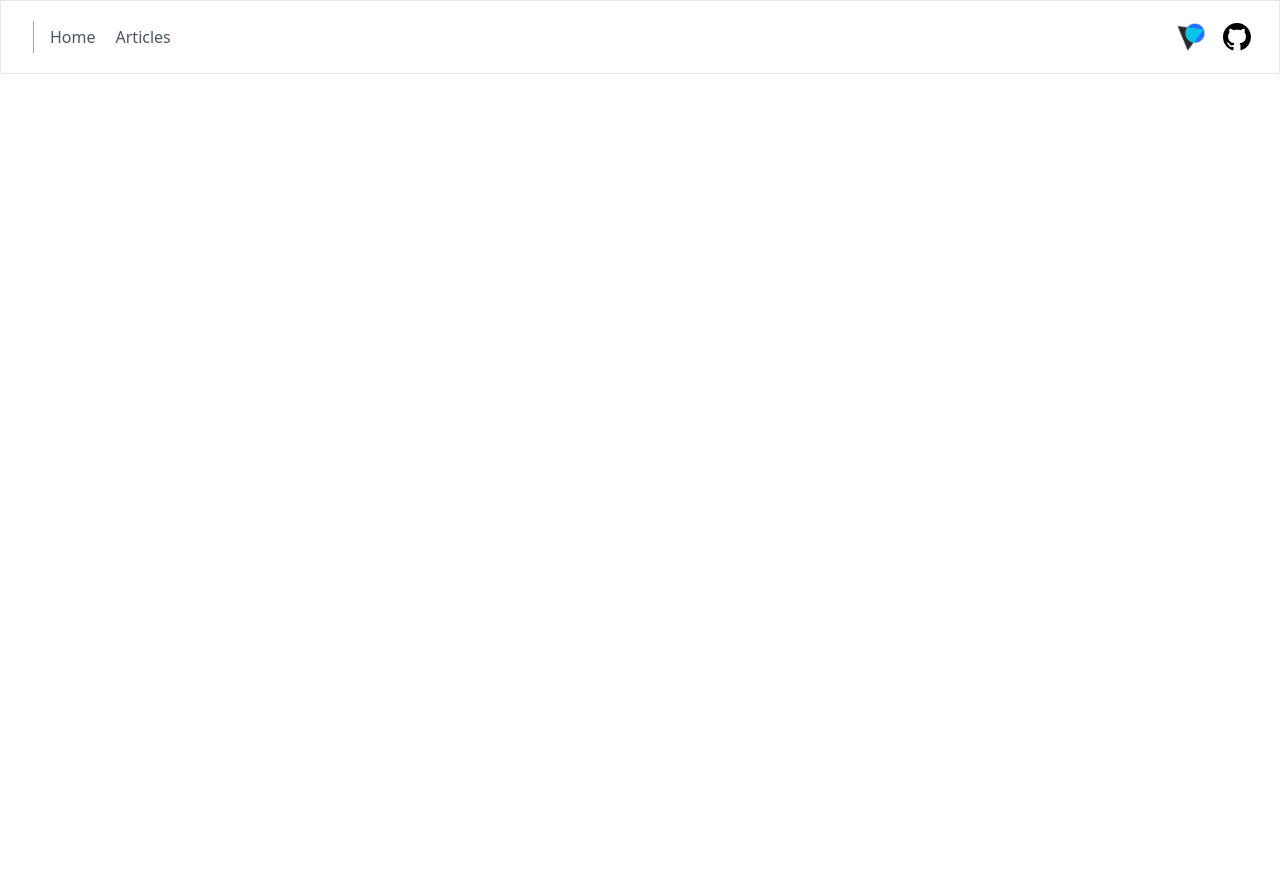
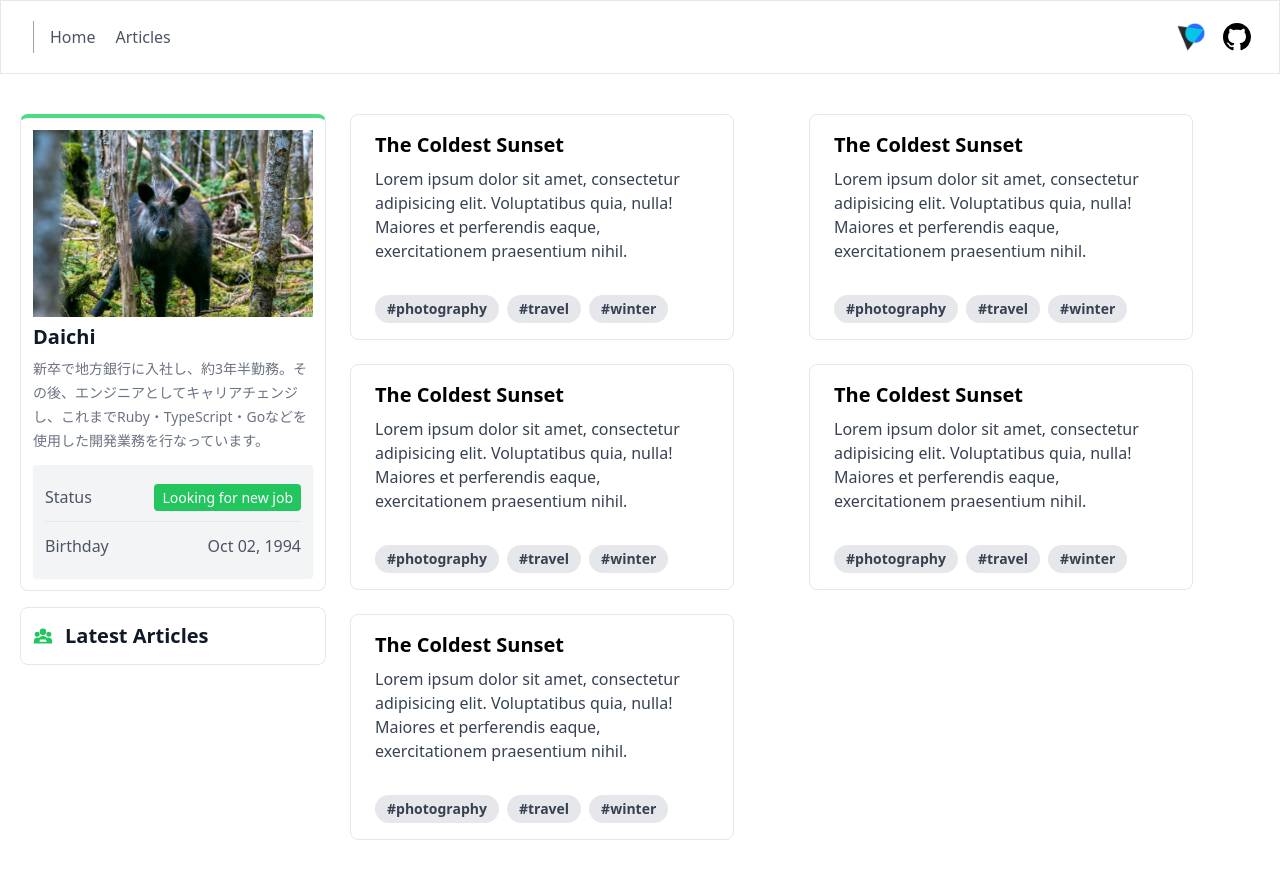
Before and after one commit to daichi1002/hp, a Nuxt app in the folder frontend/: page /article in a window 1280 px wide. Before the commit this address had no page. Shown: the top 878 px of the page. Before the commit the page ends 800 px from the top, so only its background shows below. Built offline with nearby package versions, Linux system fonts and the light colour scheme.

Commit message:
🚧 view article index page

```diff
--- a/frontend/components/Header.vue
+++ b/frontend/components/Header.vue
@@ -8,7 +8,9 @@
         class="md:mr-auto md:ml-4 md:py-1 md:pl-4 md:border-l md:border-gray-400 flex flex-wrap items-center text-base justify-center"
       >
         <NuxtLink to="/" class="mr-5 hover:text-gray-900">Home</NuxtLink>
-        <NuxtLink to="" class="mr-5 hover:text-gray-900">Articles</NuxtLink>
+        <NuxtLink to="/article" class="mr-5 hover:text-gray-900"
+          >Articles</NuxtLink
+        >
       </nav>
       <a href="https://www.wantedly.com/id/daichi_nagano_c" target="_blank">
         <img class="w-10 h-10" src="~/assets/images/wantedly.png" />
--- /dev/null
+++ b/frontend/pages/article/index.vue
@@ -0,0 +1,39 @@
+<template>
+  <div class="container mx-auto my-5 p-5">
+    <div class="md:flex no-wrap md:-mx-2">
+      <Profile />
+      <!-- Right Side -->
+      <div class="w-full md:w-9/12 mx-2 h-max">
+        <div class="grid grid-cols-2">
+          <div v-for="n of 5">
+            <div class="max-w-sm rounded-lg overflow-hidden border mb-6 ml-2">
+              <div class="px-6 py-4">
+                <div class="font-bold text-xl mb-2">The Coldest Sunset</div>
+                <p class="text-gray-700 text-base">
+                  Lorem ipsum dolor sit amet, consectetur adipisicing elit.
+                  Voluptatibus quia, nulla! Maiores et perferendis eaque,
+                  exercitationem praesentium nihil.
+                </p>
+              </div>
+              <!-- タグの個数分ループを回す -->
+              <div class="px-6 pt-4 pb-2">
+                <span
+                  class="inline-block bg-gray-200 rounded-full px-3 py-1 text-sm font-semibold text-gray-700 mr-2 mb-2"
+                  >#photography</span
+                >
+                <span
+                  class="inline-block bg-gray-200 rounded-full px-3 py-1 text-sm font-semibold text-gray-700 mr-2 mb-2"
+                  >#travel</span
+                >
+                <span
+                  class="inline-block bg-gray-200 rounded-full px-3 py-1 text-sm font-semibold text-gray-700 mr-2 mb-2"
+                  >#winter</span
+                >
+              </div>
+            </div>
+          </div>
+        </div>
+      </div>
+    </div>
+  </div>
+</template>
--- a/frontend/pages/index.vue
+++ b/frontend/pages/index.vue
@@ -31,7 +31,7 @@ const commits = await getCommits();
         <!-- Profile tab -->
         <!-- About Section -->
         <div class="bg-white p-3 border rounded-lg">
-          <div class="flex items-center justify-between">
+          <div class="flex items-center">
             <div
               class="flex items-center space-x-2 font-semibold text-gray-900 leading-8"
             >
@@ -52,16 +52,6 @@ const commits = await getCommits();
                 </svg>
               </span>
               <span class="tracking-wide">Engineer Profile</span>
-            </div>
-            <div class="flex">
-              <div class="flex font-normal">
-                <div class="border-t border-l border-b p-1 text-sm">○</div>
-                <div class="p-1 mr-3 border text-sm">languages</div>
-              </div>
-              <div class="flex">
-                <div class="border-t border-l border-b p-1 text-sm">○</div>
-                <div class="mr-3 border p-1 text-sm">contributions</div>
-              </div>
             </div>
           </div>
           <div class="text-gray-700">
```
